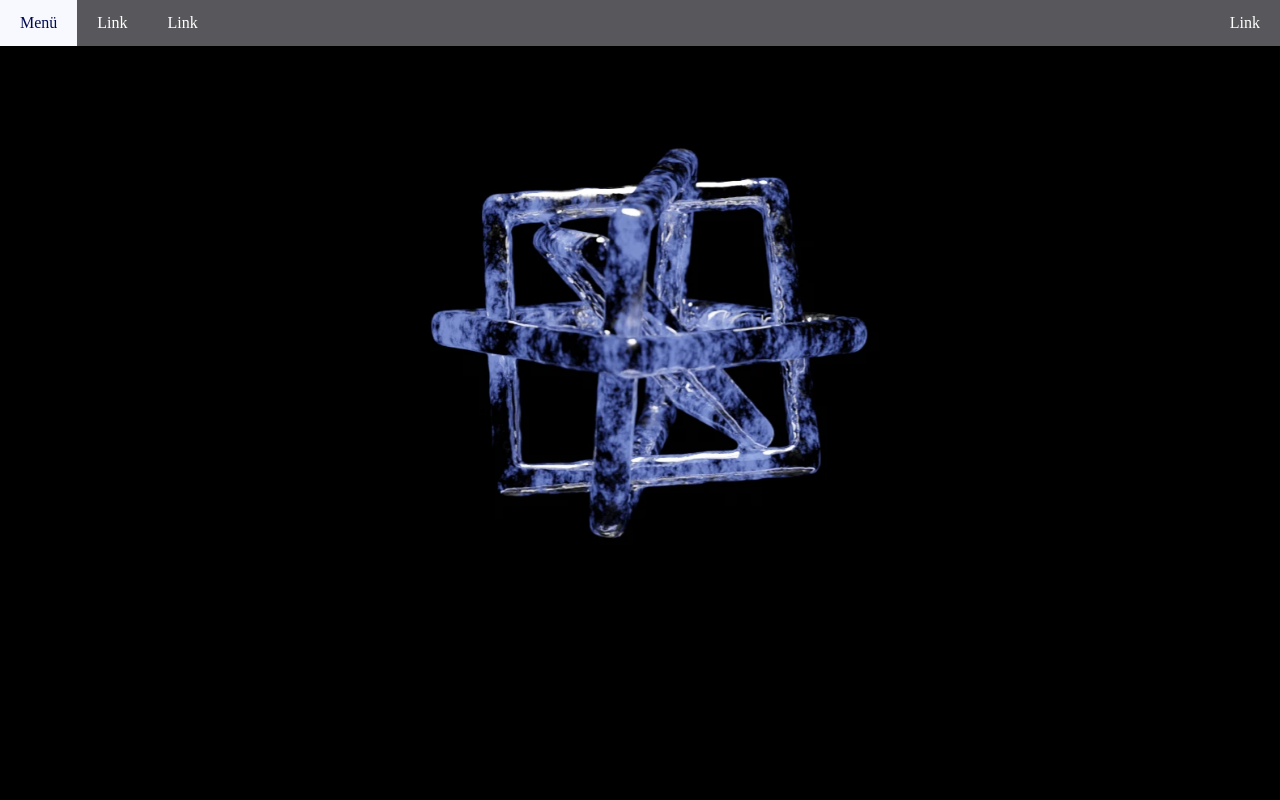
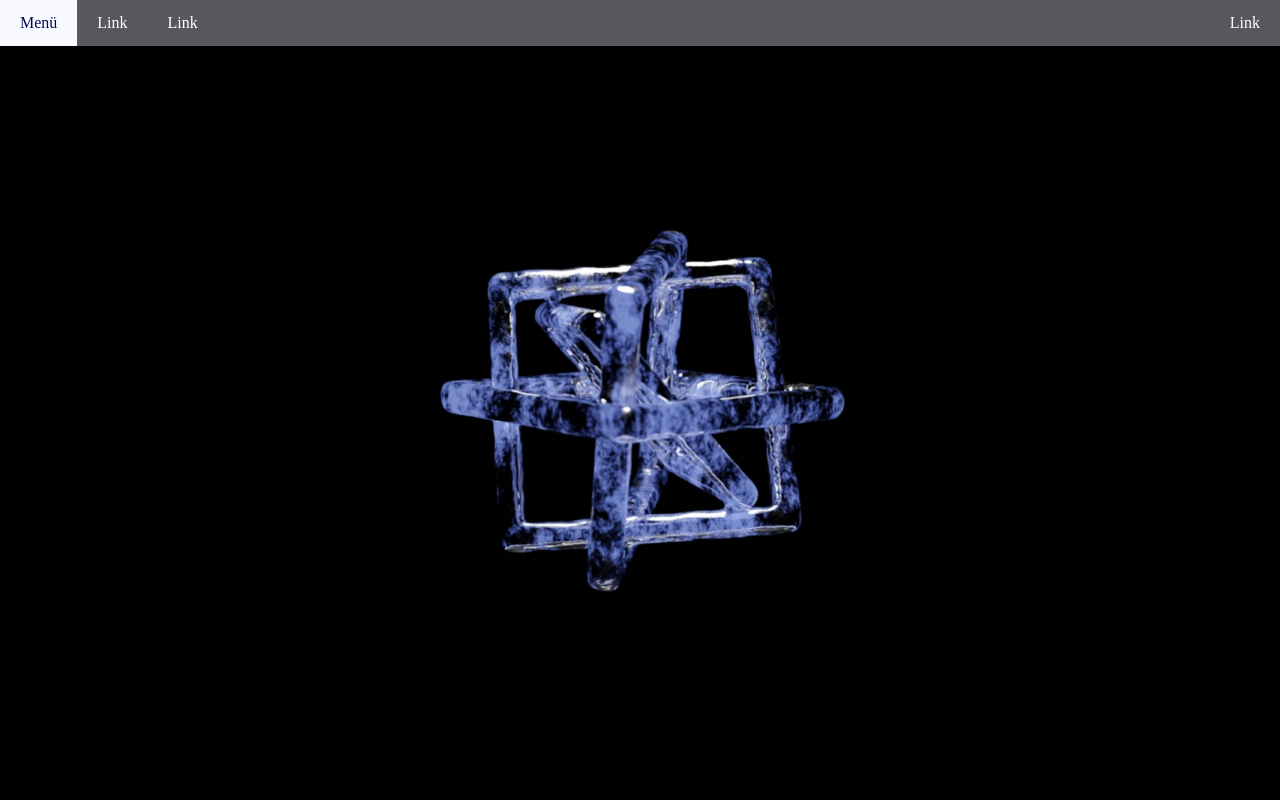
Before and after one commit to Proklosz/Splash, a plain HTML site: page index.html in a window 1280 px wide. Shown: the top 800 px of the page. Drawn offline with Linux system fonts and the light colour scheme.

Commit message:
Add files via upload

```diff
--- a/PF2ss.css
+++ b/PF2ss.css
@@ -62,16 +62,25 @@ body{
 }
 .backgroundvid{
     position: fixed;
-    top:5%;
-    left:10%;
+    top:0%;
+    left:0%;
+    width:100%;
+    height:100%;
+}
+#image {
+    position:relative;
+    top:50%;
+    left:50%;
+    transform:translate(-50%, -50%);
+    max-width: 75%;
+}
 
-
-
-}
 .focim{
     position: absolute;
-    top: 2200px;
-    left: 43%;
+    top: 1200px;
+    width:100%;
+
     text-align: center;
     z-index:1;
+    color: white;
 }
--- a/index.html
+++ b/index.html
@@ -89,7 +89,7 @@
     <a href="#" class="right">Link</a>
 </div>
 <div class="backgroundvid">
-    <img  src="0001.webp"  id="image" width="90%" align="center" >
+    <img  src="0001.webp"  id="image" width="1000px" align="left" >
 </div>
 <div class="referencilya">
     <h1>
@@ -131,7 +131,7 @@
     int.innerHTML = "";
     var intlength = document.getElementById('intlength');
     intlength.innerHTML = "";
-    var framenum = 200;
+    var framenum = 70;
     var scale = 10;
 
     var images = [framenum];
@@ -167,7 +167,7 @@
         }
         if(int.innerHTML>framenum){
             //int.innerHTML = int.innerHTML - (Math.ceil(int.innerHTML/framenum)-1)*framenum
-            int.innerHTML =200;
+            int.innerHTML =70;
         }
         intlength.innerHTML = int.innerHTML.length;
 
```
